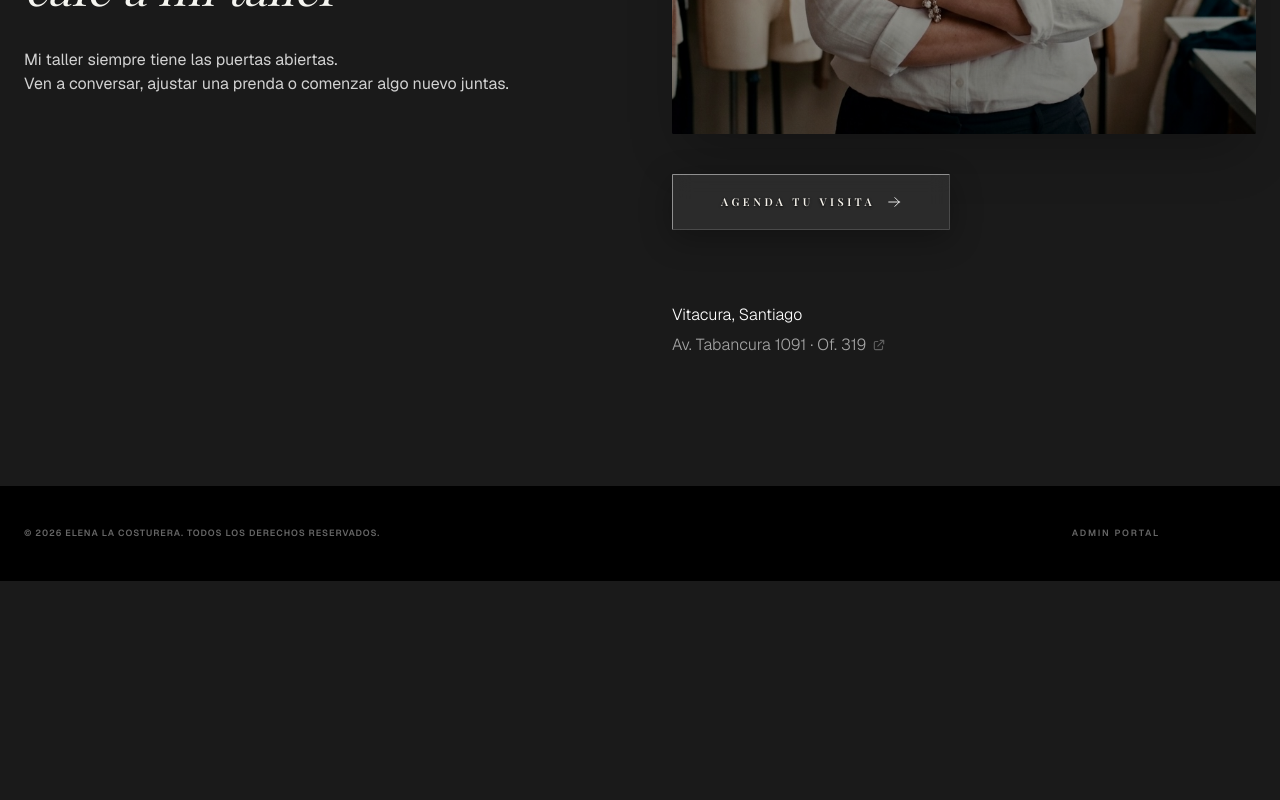
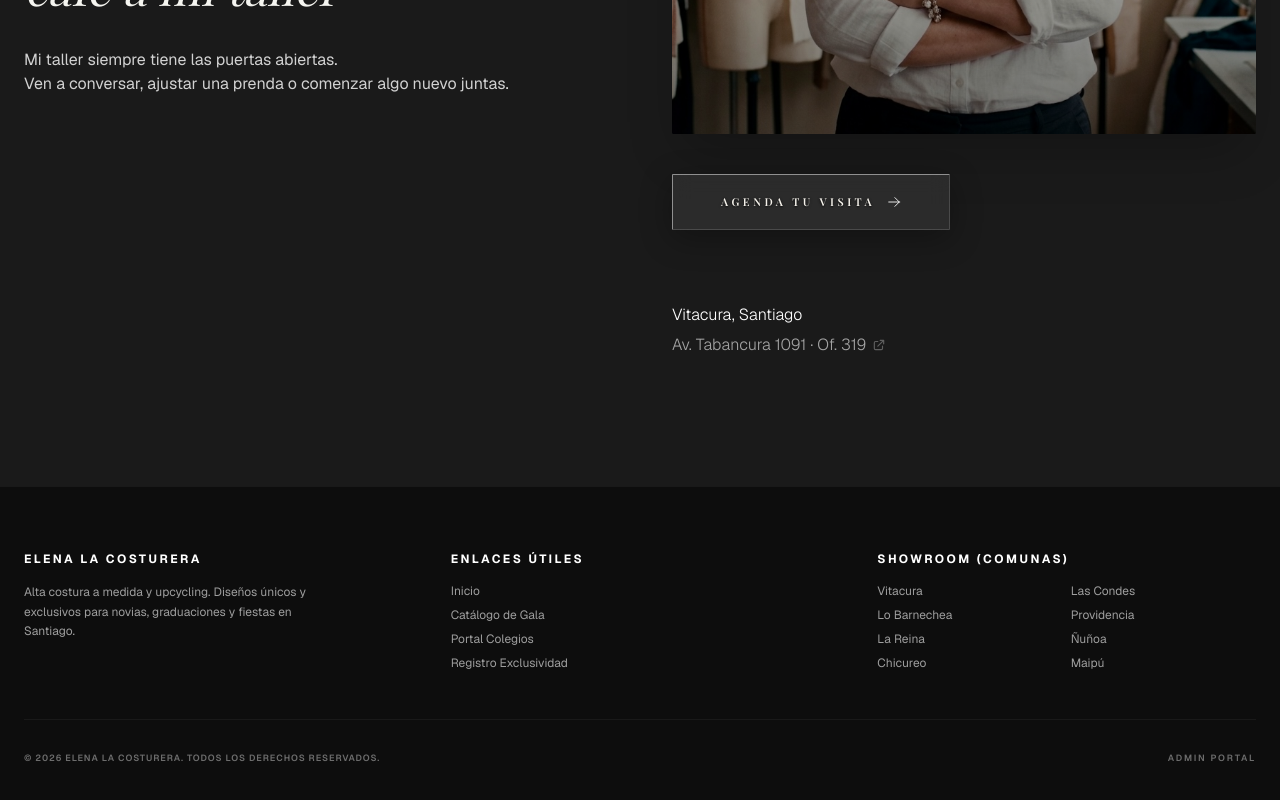
Before and after one commit to Gaz-Style/elena-atelier, a Next.js app: page / in a window 1280 px wide. Shown: the part 6483-7283 px from the top of the page. Before the commit the page ends 7064 px from the top, so only its background shows below. Built offline with nearby package versions, Linux system fonts and the light colour scheme; a web font is replaced by a local one.

Commit message:
UI: Add SEO links for Portal Colegios and Comunas to global Footer

```diff
--- a/src/components/Footer.tsx
+++ b/src/components/Footer.tsx
@@ -8,15 +8,53 @@ export default function Footer() {
   if (pathname.startsWith('/admin')) return null;
 
   return (
-    <footer className="w-full py-10 border-t border-transparent bg-black mt-auto relative z-10">
-      <div className="max-w-7xl mx-auto px-6 flex flex-col md:flex-row justify-between items-center gap-4">
-        <div className="text-[9px] text-white/40 font-sans tracking-widest uppercase font-semibold text-center md:text-left">
-          &copy; {new Date().getFullYear()} Elena La Costurera. Todos los derechos reservados.
+    <footer className="w-full py-16 border-t border-white/5 bg-[#0d0d0d] mt-auto relative z-10 text-white/60">
+      <div className="max-w-7xl mx-auto px-6">
+        <div className="grid grid-cols-1 md:grid-cols-3 gap-12 mb-12">
+          {/* Col 1 */}
+          <div className="space-y-4">
+            <h4 className="text-white text-xs uppercase tracking-[0.2em] font-bold">Elena La Costurera</h4>
+            <p className="text-xs leading-relaxed max-w-xs">
+              Alta costura a medida y upcycling. Diseños únicos y exclusivos para novias, graduaciones y fiestas en Santiago.
+            </p>
+          </div>
+
+          {/* Col 2 */}
+          <div className="space-y-4">
+            <h4 className="text-white text-xs uppercase tracking-[0.2em] font-bold">Enlaces Útiles</h4>
+            <ul className="space-y-2 text-xs">
+              <li><Link href="/" className="hover:text-[#cda45e] transition-colors">Inicio</Link></li>
+              <li><Link href="/graduacion" className="hover:text-[#cda45e] transition-colors">Catálogo de Gala</Link></li>
+              <li><Link href="/portal-colegios" className="hover:text-[#cda45e] transition-colors">Portal Colegios</Link></li>
+              <li><Link href="/graduacion/registro-exclusividad" className="hover:text-[#cda45e] transition-colors">Registro Exclusividad</Link></li>
+            </ul>
+          </div>
+
+          {/* Col 3 */}
+          <div className="space-y-4">
+            <h4 className="text-white text-xs uppercase tracking-[0.2em] font-bold">Showroom (Comunas)</h4>
+            <ul className="grid grid-cols-2 gap-2 text-xs">
+              <li><Link href="/graduacion/vitacura" className="hover:text-[#cda45e] transition-colors">Vitacura</Link></li>
+              <li><Link href="/graduacion/las-condes" className="hover:text-[#cda45e] transition-colors">Las Condes</Link></li>
+              <li><Link href="/graduacion/lo-barnechea" className="hover:text-[#cda45e] transition-colors">Lo Barnechea</Link></li>
+              <li><Link href="/graduacion/providencia" className="hover:text-[#cda45e] transition-colors">Providencia</Link></li>
+              <li><Link href="/graduacion/la-reina" className="hover:text-[#cda45e] transition-colors">La Reina</Link></li>
+              <li><Link href="/graduacion/nunoa" className="hover:text-[#cda45e] transition-colors">Ñuñoa</Link></li>
+              <li><Link href="/graduacion/chicureo" className="hover:text-[#cda45e] transition-colors">Chicureo</Link></li>
+              <li><Link href="/graduacion/maipu" className="hover:text-[#cda45e] transition-colors">Maipú</Link></li>
+            </ul>
+          </div>
         </div>
-        <div className="flex items-center justify-center gap-6 text-[9px] text-white/40 font-sans tracking-[0.2em] uppercase font-semibold pb-4 md:pb-0 md:pr-24">
-          <Link href="/admin" className="hover:text-brand-sand transition-all duration-300">
-            Admin Portal
-          </Link>
+
+        <div className="flex flex-col md:flex-row justify-between items-center gap-4 pt-8 border-t border-white/5">
+          <div className="text-[9px] text-white/40 font-sans tracking-widest uppercase font-semibold text-center md:text-left">
+            &copy; {new Date().getFullYear()} Elena La Costurera. Todos los derechos reservados.
+          </div>
+          <div className="flex items-center justify-center gap-6 text-[9px] text-white/40 font-sans tracking-[0.2em] uppercase font-semibold">
+            <Link href="/admin" className="hover:text-[#cda45e] transition-all duration-300">
+              Admin Portal
+            </Link>
+          </div>
         </div>
       </div>
     </footer>
```
